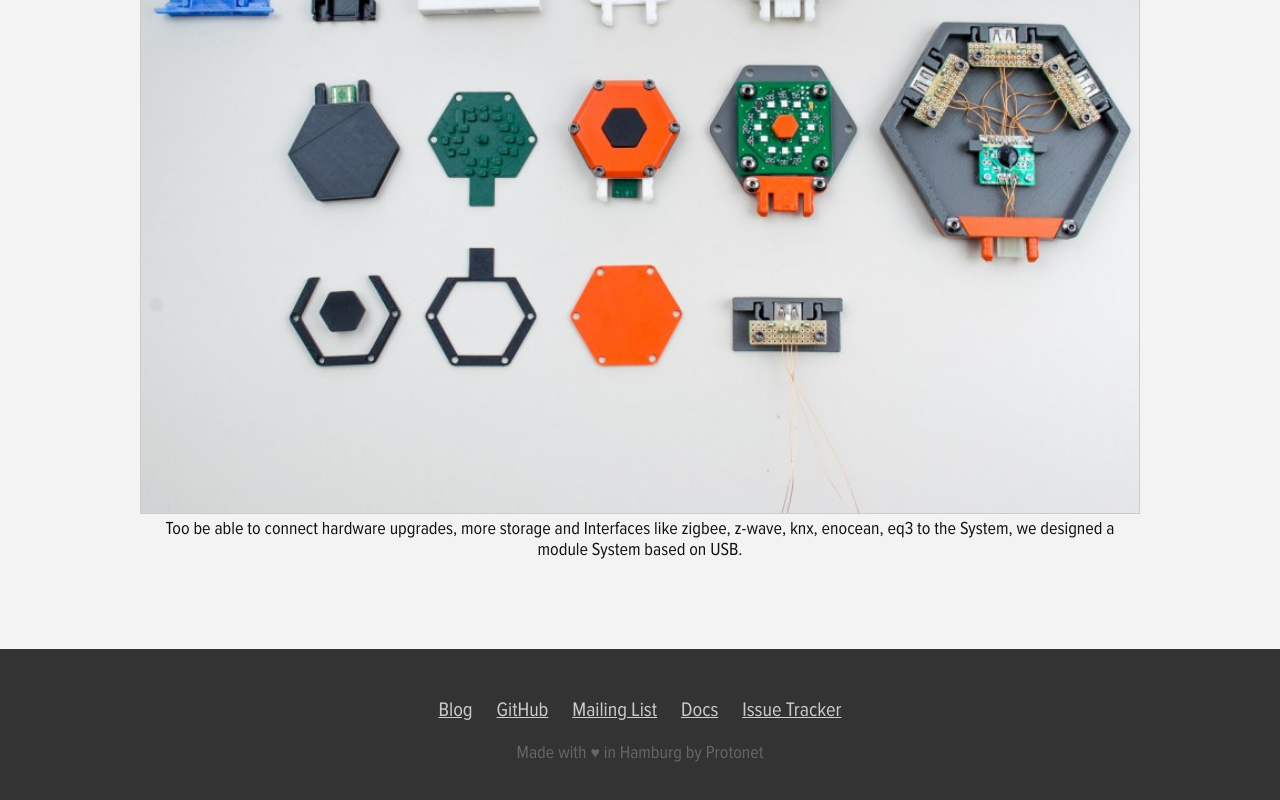
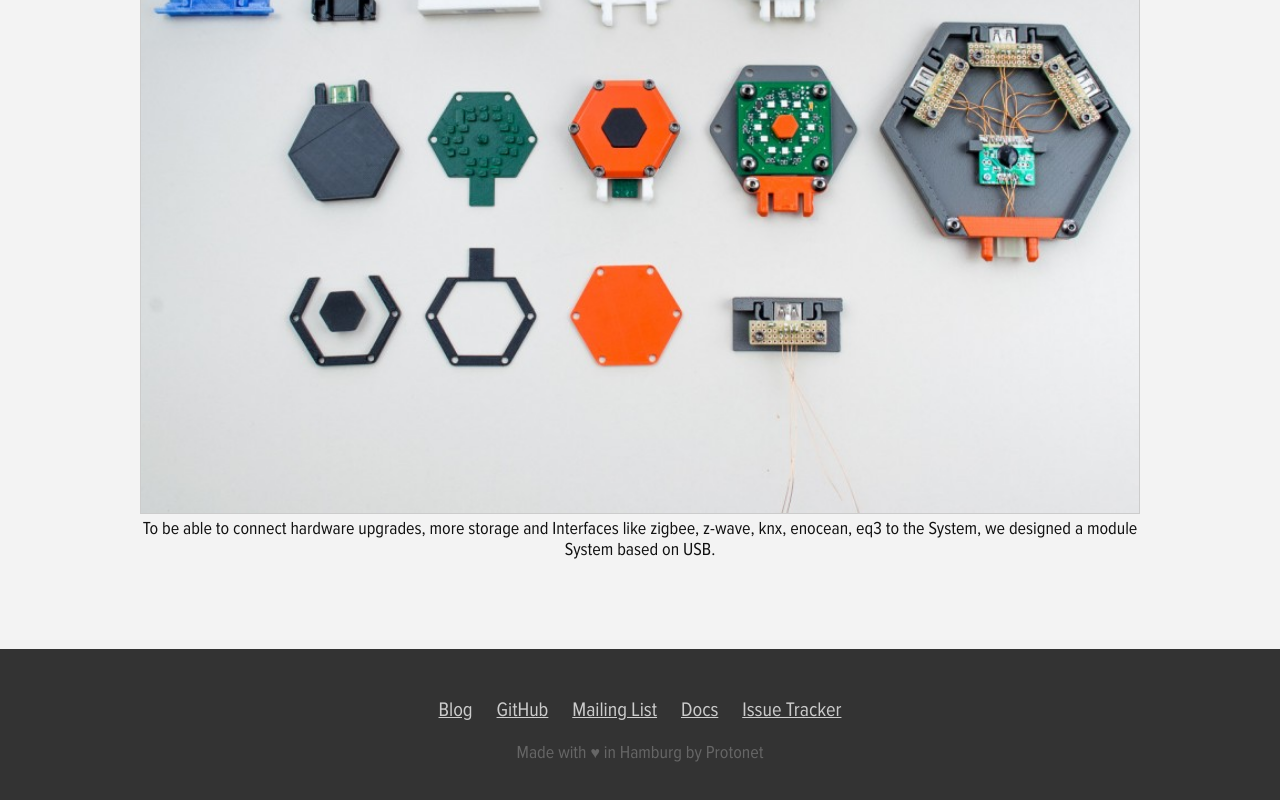
Before and after one commit to experimental-platform/experimental-platform.github.io, a plain HTML site: page index.html in a window 1280 px wide. Shown: the part 3309-4109 px from the top of the page. Drawn offline with Linux system fonts and the light colour scheme.

Commit message:
Tiny typo fix

```diff
--- a/index.html
+++ b/index.html
@@ -196,7 +196,7 @@
         <span class="previous">&lt;</span>
         <figure class="selected">
           <img src="img/gallery/1.jpg">
-          <figcaption>Too be able to connect hardware upgrades, more storage and Interfaces like zigbee, z-wave, knx, enocean, eq3 to the System, we designed a module System based on USB.</figcaption>
+          <figcaption>To be able to connect hardware upgrades, more storage and Interfaces like zigbee, z-wave, knx, enocean, eq3 to the System, we designed a module System based on USB.</figcaption>
         </figure>
         <figure>
           <img src="img/gallery/2.jpg">
```
